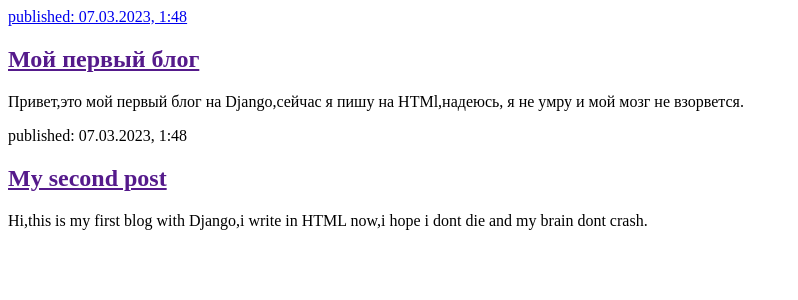
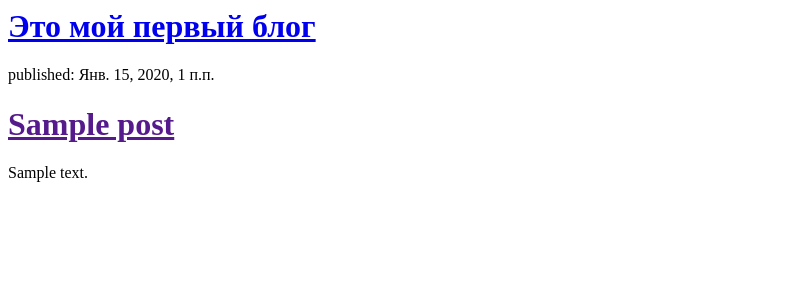
Before and after one commit to SUppL7/my-first-blog, a Django app: page / in a window 1280 px wide. Shown: the top 300 px of the page, without its empty margins (0-798 px from the left). Run offline with Django 3.2, Linux system fonts and the light colour scheme; tables that the repository leaves empty hold one stand-in row (values such as "Sample post").

Commit message:
Modified templates to display posts from database.

```diff
--- a/blog/templates/blog/post_list.html
+++ b/blog/templates/blog/post_list.html
@@ -4,19 +4,18 @@
     </head>
     <body>
         <div>
-            <h1><a href="/"Это мой первый блог</a></h1>
+
+            <h1><a href="/">Это мой первый блог</a></h1>
         </div>
 
-        <div>
-            <p>published: 07.03.2023, 1:48</p>
-            <h2><a href="">Мой первый блог</a></h2>
-            <p>Привет,это мой первый блог на Django,сейчас я пишу на HTMl,надеюсь, я не умру и мой мозг не взорвется.</p>
-        </div>
 
-        <div>
-            <p>published: 07.03.2023, 1:48</p>
-            <h2><a href="">My second post</a></h2>
-            <p>Hi,this is my first blog with Django,i write in HTML now,i hope i dont die and my brain dont crash.</p>
-        </div>
+        {% for post in posts %}
+            <div>
+                <p>published: {{ post.published_date }}</p>
+                <h1><a href="">{{ post.title }}</a></h1>
+                <p>{{ post.text|linebreaksbr }}</p>
+            </div>
+        {% endfor %}
+
     </body>
 </html>
--- a/blog/views.py
+++ b/blog/views.py
@@ -1,4 +1,7 @@
 from django.shortcuts import render
+from django.utils import timezone
+from .models import Post
+
 def post_list(request):
-    return render(request, 'blog/post_list.html', {})
-# Create your views here.
+    posts = Post.objects.filter(published_date__lte=timezone.now()).order_by('published_date')
+    return render(request, 'blog/post_list.html', {'posts': posts})
```
